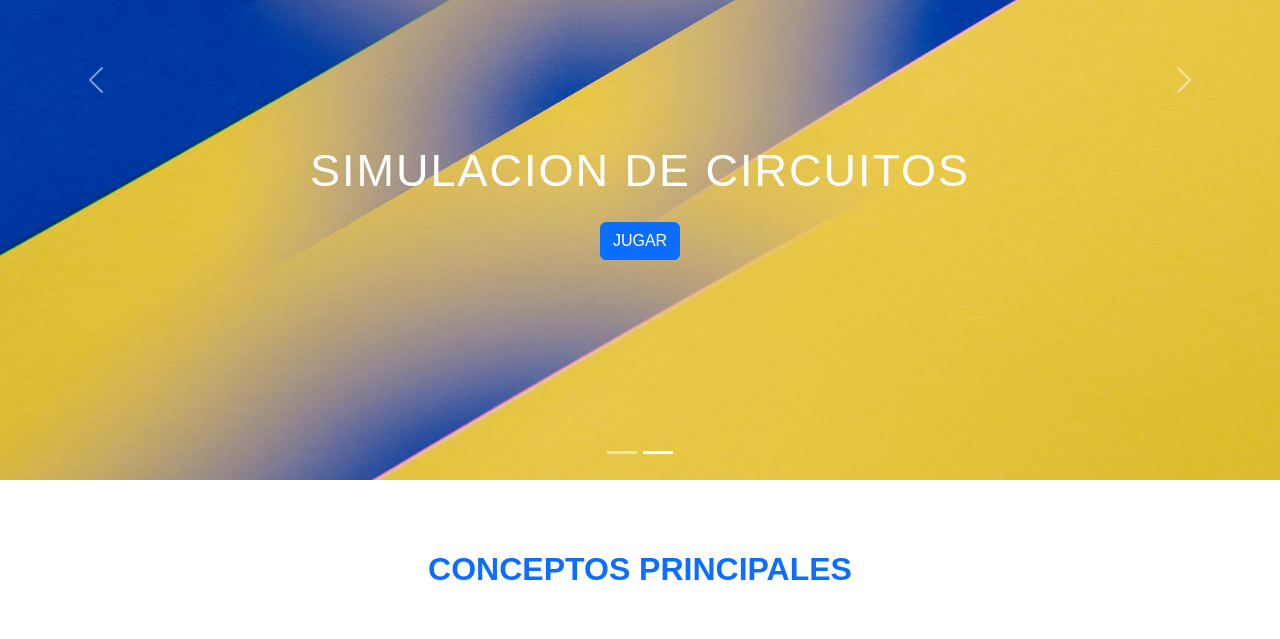
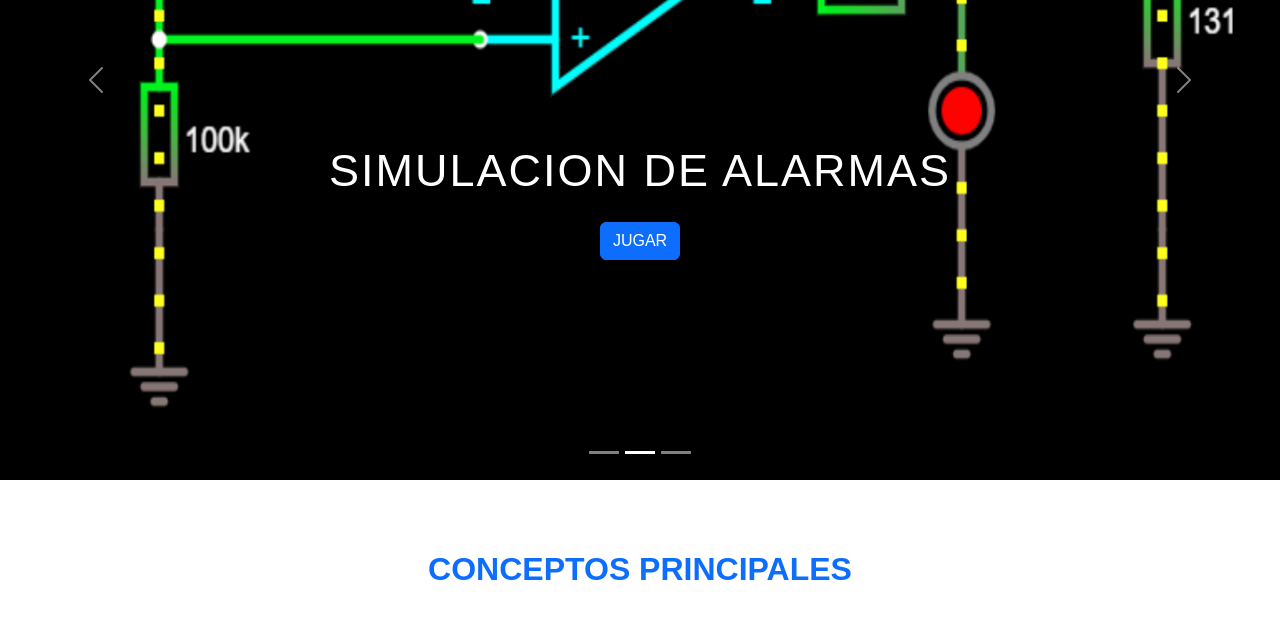
Before and after one commit to HectorRomero18/MatematicasD, a plain HTML site: page PAGINAWEBALGORITMO/index.html in a window 1280 px wide. Shown: the part 500-1139 px from the top of the page. Drawn offline with nearby package versions, Linux system fonts and the light colour scheme.

Commit message:
New Changes

```diff
--- a/PAGINAWEBALGORITMO/index.html
+++ b/PAGINAWEBALGORITMO/index.html
@@ -44,6 +44,8 @@
                 aria-label="Slide 1"></button>
             <button type="button" data-bs-target="#carouselE" data-bs-slide-to="1" aria-current="true"
                 aria-label="Slide 2"></button>
+            <button type="button" data-bs-target="#carouselE" data-bs-slide-to="2" aria-current="true"
+                aria-label="Slide 3"></button>
 
         </div>
 
@@ -57,13 +59,13 @@
                 </div>
             </div>
 
-            <!-- <div class="carousel-item d-item">
+            <div class="carousel-item d-item">
                 <img src="./img/Hh8Y2.png" class="d-block w-100 d-img" alt="">
                 <div class="carousel-caption">
                     <h5>Simulacion de Alarmas</h5>
                     <a href="./pages/alarma1.html" class="btn btn-primary mt-3">JUGAR</a>
                 </div>
-            </div> -->
+            </div>
             <div class="carousel-item d-item">
                 <img src="./img/pexels-edward-jenner-4252660.jpg" class="d-block w-100 d-img" alt="">
                 <div class="carousel-caption">
```
